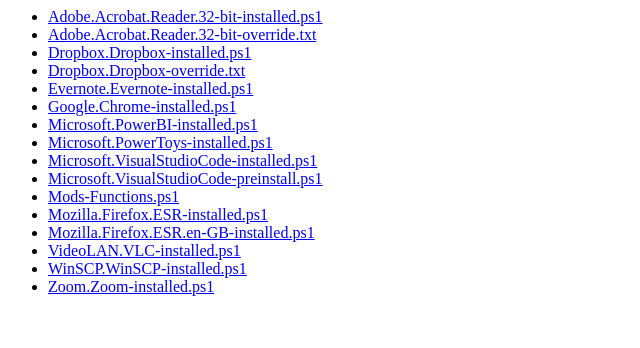
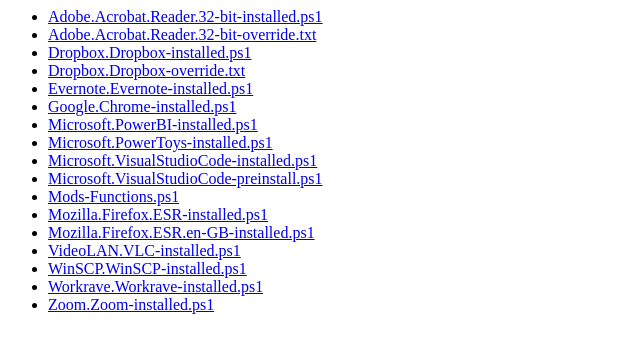
Before and after one commit to DF-UEA/df-uea.github.io, a plain HTML site: page wau-mods/index.html in a window 1280 px wide. Shown: the whole page, without its empty margins (0-640 px from the left). Drawn offline with Linux system fonts and the light colour scheme.

Commit message:
Updated index.html

```diff
--- a/wau-mods/index.html
+++ b/wau-mods/index.html
@@ -14,5 +14,6 @@
 <li><a href='Mozilla.Firefox.ESR.en-GB-installed.ps1'>Mozilla.Firefox.ESR.en-GB-installed.ps1</a></li>
 <li><a href='VideoLAN.VLC-installed.ps1'>VideoLAN.VLC-installed.ps1</a></li>
 <li><a href='WinSCP.WinSCP-installed.ps1'>WinSCP.WinSCP-installed.ps1</a></li>
+<li><a href='Workrave.Workrave-installed.ps1'>Workrave.Workrave-installed.ps1</a></li>
 <li><a href='Zoom.Zoom-installed.ps1'>Zoom.Zoom-installed.ps1</a></li>
 </ul>
```
